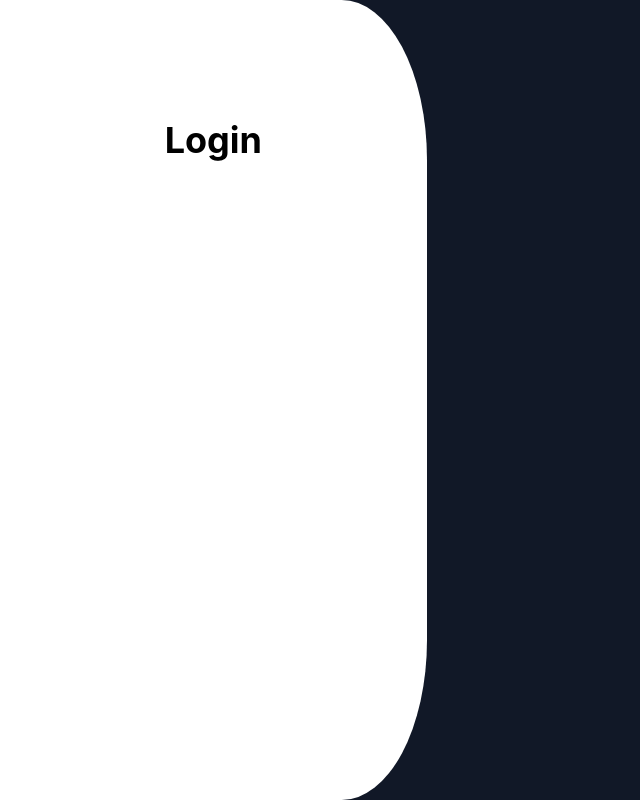
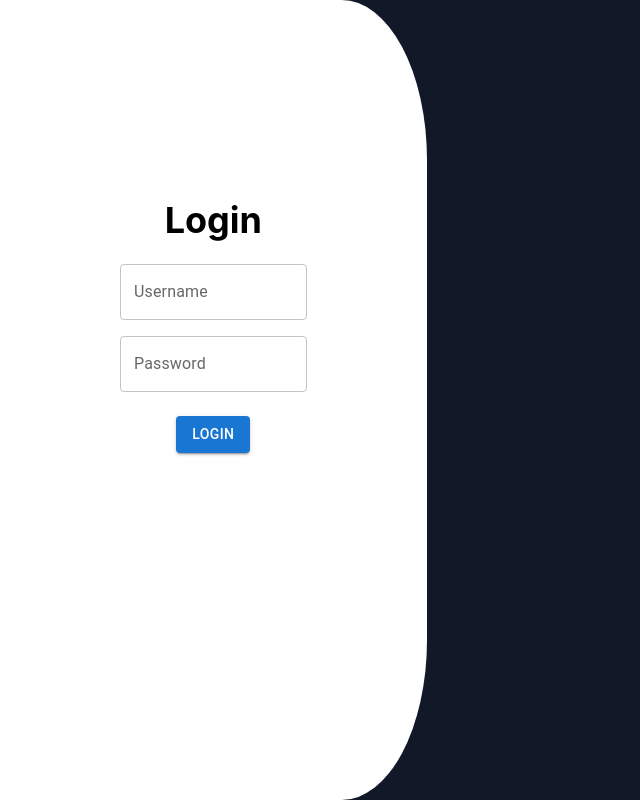
Before and after one commit to aditKadepurkar/hoth, a React (Create React App) app in the folder client/: page / in a window 1280 px wide. Shown: the whole page, without its empty margins (0-640 px from the left). Built offline with nearby package versions, Linux system fonts and the light colour scheme.

Commit message:
landing page changes

```diff
--- a/client/src/App.js
+++ b/client/src/App.js
@@ -4,15 +4,16 @@ import Button from "@mui/material/Button";
 import { Searching } from "./components/SearchingComp";
 import { Login } from "./components/LoginModal";
 import { Landing } from "./pages/landing";
-import { BrowserRouter as Router, Routes, Route} from "react-router-dom";
+import { BrowserRouter as Router, Routes, Route } from "react-router-dom";
+import { Home } from "./pages/home";
 
 function App() {
-
   return (
     <Router>
       <div>
         <Routes>
           <Route path="/" element={<Landing />} />
+          <Route path="/home" element={<Home />} />
         </Routes>
       </div>
     </Router>
--- a/client/src/components/LoginModal.js
+++ b/client/src/components/LoginModal.js
@@ -1,10 +1,45 @@
+import React from "react";
+import TextField from "@mui/material/TextField";
+import Button from "@mui/material/Button";
+import { Link } from "react-router-dom";
+
 export function Login() {
-    return (
-        <div className="justify-center w-full h-full p-20">
-            <div className=" flex justify-center items-center p-10 items-justify-between">
-                <h1 className="font-bold text-4xl justify-center"> Login </h1>
+  return (
+    <div className="justify-center w-full h-full p-20">
+      <div className="flex flex-col justify-center items-center p-10">
+        <h1 className="font-bold text-4xl mt-20">Login</h1>
+        {/* Margin added to the top of the text fields */}
+        <div className="mt-6">
+          {/* First TextField */}
+          <TextField
+            id="username"
+            label="Username"
+            variant="outlined"
+            sx={{ width: "100%" }} // Make the text field 100% width
+          />
+        </div>
+        <div className="mt-4">
+          {/* Second TextField */}
+          <TextField
+            id="password"
+            label="Password"
+            type="password"
+            variant="outlined"
+            sx={{ width: "100%" }} // Make the text field 100% width
+          />
+        </div>
+        {/* Button with the text "Login" */}
+        <div className="mt-6">
+          {/* Wrap the Button with a Link component */}
+          <Link to="/home">
+            <Button variant="contained" color="primary">
+              Login
+            </Button>
+          </Link>
+        </div>
+      </div>
+    </div>
+  );
+}
 
-            </div>
-        </div>
-    )
-}
+export default Login;
--- a/client/src/pages/home.js
+++ b/client/src/pages/home.js
@@ -1,7 +1,6 @@
 import React from "react";
 
-class Home extends React.Component {
-  render() {
+export function Home() {
   return (
     <div>
       <header>
@@ -25,6 +24,3 @@ class Home extends React.Component {
     </div>
   );
 }
-}
-
-export default Home;
```
Lines whose indentation alone changed are shown as unchanged.
